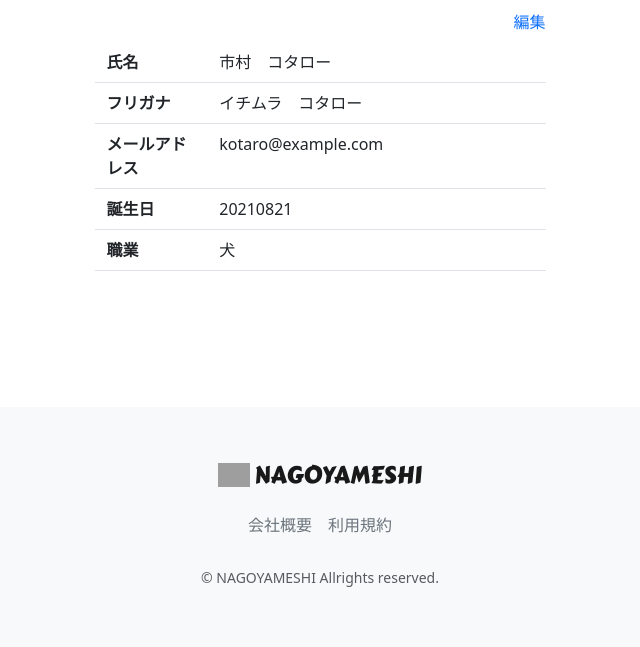
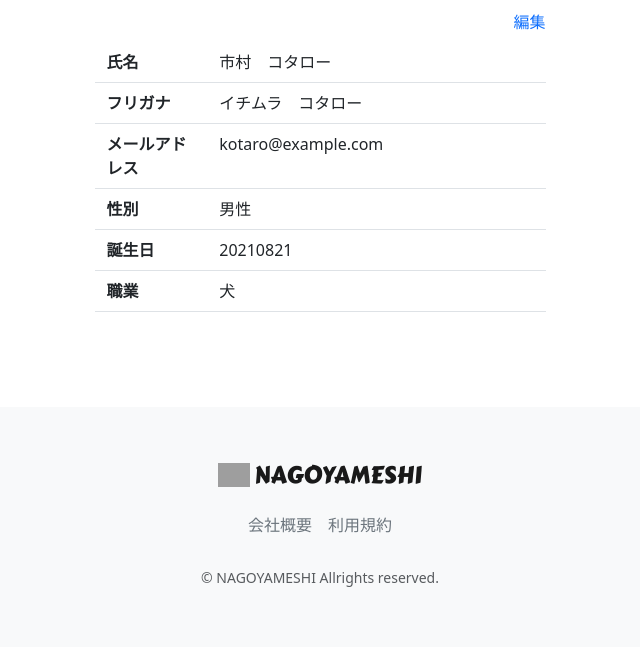
Before and after one commit to jichimura1973/nagoyameshi, a Django app: page /accounts/user-detail/2/ in a window 1280 px wide. Shown: the part 153-800 px from the top of the page, without its empty margins (320-960 px from the left). Run offline with Django 4.2, Linux system fonts and the light colour scheme; data comes from the database, SQL or seed files in the repository; grey boxes are pictures that could not be loaded.

Commit message:
ユーザー情報詳細、ユーザー情報更新に性別を追加

```diff
--- a/accounts/templates/user/user_detail.html
+++ b/accounts/templates/user/user_detail.html
@@ -73,6 +73,14 @@
                     </div> {% endcomment %}
                     <div class="row pb-2 mb-2 border-bottom">
                         <div class="col-3">
+                            <span class="fw-bold">性別</span>
+                        </div>
+                        <div class="col">
+                            <span> {{ object.gender }} </span>
+                        </div>
+                    </div>
+                    <div class="row pb-2 mb-2 border-bottom">
+                        <div class="col-3">
                             <span class="fw-bold">誕生日</span>
                         </div>
                         <div class="col">
```
Also changed, not shown: accounts/templates/user/user_update.html (+8 -0 lines).
